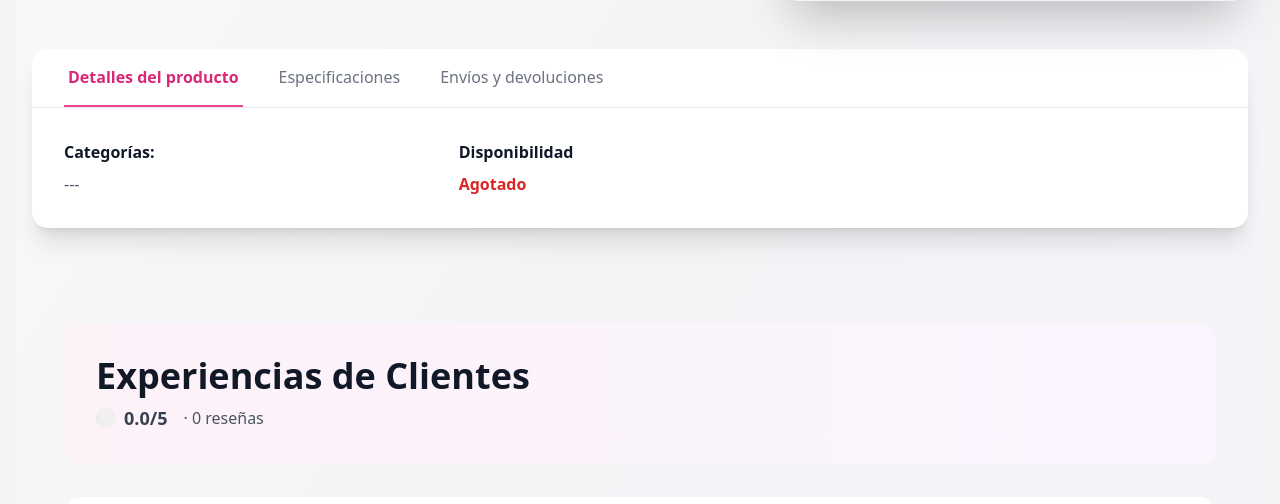
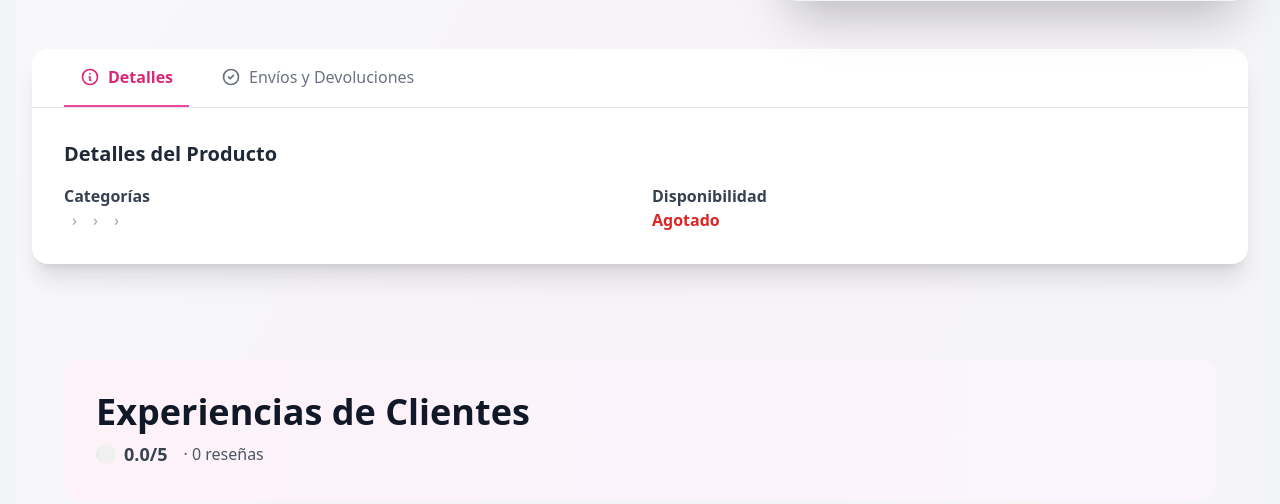
Before and after one commit to CRISTIANHERNANDEZ2005/yeicy-comestic, a Flask app: template app/templates/cliente/componentes/producto_detalle.html in a window 1280 px wide. Shown: the part 1090-1594 px from the top of the page. Run offline with Flask 3, Linux system fonts and the light colour scheme; the template is opened without the code that fills it, so the values that code supplies are empty; parts of the project's set-up code (start-up, migrations or seed data) failed here and were passed over; some libraries are stand-ins or nearby versions.

Commit message:
mejoras detalles

```diff
--- a/app/models/domains/product_models.py
+++ b/app/models/domains/product_models.py
@@ -120,8 +120,6 @@
         if id:
             self.id = id
 
-
-
 class Productos(UUIDPrimaryKeyMixin, TimestampMixin, EstadoActivoInactivoMixin, db.Model):
     __tablename__ = 'productos'
 
@@ -136,6 +134,7 @@
     stock_maximo: Mapped[int] = mapped_column(db.Integer, default=100, nullable=False)
     seudocategoria_id: Mapped[str] = mapped_column(db.String(36), db.ForeignKey('seudocategorias.id'), nullable=False)
     marca: Mapped[Optional[str]] = mapped_column(db.String(100), nullable=True)
+    especificaciones: Mapped[Optional[dict]] = mapped_column(db.JSON, nullable=True) # Nuevo campo para especificaciones
     # estado ya está en el mixin
     likes: Mapped[List['Likes']] = relationship('Likes', back_populates='producto', lazy=True)
     reseñas: Mapped[List['Reseñas']] = relationship('Reseñas', back_populates='producto', lazy=True)
@@ -185,7 +184,7 @@
         db.Index('idx_producto_stock_maximo', 'stock_maximo'),
     )
 
-    def __init__(self, nombre, descripcion, precio, imagen_url, existencia, seudocategoria_id, stock_minimo=10, stock_maximo=100, marca=None, estado='activo', id=None):
+    def __init__(self, nombre, descripcion, precio, imagen_url, existencia, seudocategoria_id, especificaciones=None, stock_minimo=10, stock_maximo=100, marca=None, estado='activo', id=None):
         self.nombre = str(NombreProducto(nombre))
         self.slug = slugify(self.nombre)
         self.descripcion = str(DescripcionProducto(descripcion))
@@ -210,6 +209,7 @@
         self.seudocategoria_id = seudocategoria_id
         self.marca = marca.strip() if marca else None
         self.estado = estado
+        self.especificaciones = especificaciones
         if id:
             self.id = id
         self.calificacion_promedio_almacenada = 0.0 # Inicializar la nueva columna
--- a/app/models/serializers.py
+++ b/app/models/serializers.py
@@ -116,7 +116,8 @@
         'seudocategoria_nombre': seudocategoria_nombre,
         'calificacion_promedio': prod.calificacion_promedio_almacenada,
         'es_nuevo': prod.es_nuevo,
-        'reseñas_count': len(prod.reseñas) if hasattr(prod, 'reseñas') else 0
+        'reseñas_count': len(prod.reseñas) if hasattr(prod, 'reseñas') else 0,
+        'especificaciones': prod.especificaciones or {}
     }
 
 def like_to_dict(like):
--- a/app/templates/cliente/componentes/producto_detalle.html
+++ b/app/templates/cliente/componentes/producto_detalle.html
@@ -549,41 +549,79 @@
     <div class="mb-12">
       <div class="bg-white rounded-2xl shadow-xl overflow-hidden">
         <div class="border-b border-gray-200">
-          <nav class="flex space-x-8 px-8" aria-label="Tabs">
-            <button
-              class="tab-button py-4 px-1 border-b-2 border-pink-500 text-pink-600 font-semibold"
-            >
-              Detalles del producto
+          <nav class="flex space-x-1 sm:space-x-4 px-4 sm:px-8" aria-label="Tabs">
+            <button data-tab="detalles" class="tab-button flex items-center space-x-2 py-4 px-2 sm:px-4 border-b-2 border-pink-500 text-pink-600 font-semibold">
+              <svg class="w-5 h-5" fill="none" stroke="currentColor" viewBox="0 0 24 24"><path stroke-linecap="round" stroke-linejoin="round" stroke-width="2" d="M13 16h-1v-4h-1m1-4h.01M21 12a9 9 0 11-18 0 9 9 0 0118 0z"></path></svg>
+              <span class="hidden sm:inline">Detalles</span>
             </button>
-            <button
-              class="tab-button py-4 px-1 border-b-2 border-transparent text-gray-500 hover:text-gray-700"
-            >
-              Especificaciones
+            {% if producto.especificaciones %}
+            <button data-tab="especificaciones" class="tab-button flex items-center space-x-2 py-4 px-2 sm:px-4 border-b-2 border-transparent text-gray-500 hover:text-gray-700 hover:border-gray-300 transition-colors duration-300">
+              <svg class="w-5 h-5" fill="none" stroke="currentColor" viewBox="0 0 24 24"><path stroke-linecap="round" stroke-linejoin="round" stroke-width="2" d="M9 7h6m0 10v-3m-3 3h.01M9 17h.01M9 14h.01M12 14h.01M15 11h.01M12 11h.01M9 11h.01M12 8h.01M15 8h.01M9 5h.01M12 5h.01M15 5h.01M5 5a2 2 0 012-2h10a2 2 0 012 2v14a2 2 0 01-2 2H7a2 2 0 01-2-2V5z"></path></svg>
+              <span class="hidden sm:inline">Especificaciones</span>
             </button>
-            <button
-              class="tab-button py-4 px-1 border-b-2 border-transparent text-gray-500 hover:text-gray-700"
-            >
-              Envíos y devoluciones
+            {% endif %}
+            <button data-tab="envios" class="tab-button flex items-center space-x-2 py-4 px-2 sm:px-4 border-b-2 border-transparent text-gray-500 hover:text-gray-700 hover:border-gray-300 transition-colors duration-300">
+              <svg class="w-5 h-5" fill="none" stroke="currentColor" viewBox="0 0 24 24"><path stroke-linecap="round" stroke-linejoin="round" stroke-width="2" d="M9 12l2 2 4-4m6 2a9 9 0 11-18 0 9 9 0 0118 0z"></path></svg>
+              <span class="hidden sm:inline">Envíos y Devoluciones</span>
             </button>
           </nav>
         </div>
 
-        <div class="p-8">
-          <div class="grid grid-cols-1 md:grid-cols-3 gap-8">
-            <div>
-              <h3 class="font-semibold text-gray-900 mb-2">Categorías:</h3>
-              <p class="text-gray-600">
-                {{ producto.seudocategoria.subcategoria.categoria_principal.nombre if producto.seudocategoria and producto.seudocategoria.subcategoria and producto.seudocategoria.subcategoria.categoria_principal else '' }}-{{ producto.seudocategoria.subcategoria.nombre if producto.seudocategoria and producto.seudocategoria.subcategoria else '' }}-{{ producto.seudocategoria.nombre if producto.seudocategoria else '' }}-{{ producto.nombre }}
-              </p>
+        <div class="p-6 sm:p-8">
+          <!-- Contenido de la Pestaña: Detalles -->
+          <div id="detalles" class="tab-content">
+            <div class="prose max-w-none">
+              <h3 class="text-xl font-bold text-gray-800 mb-4">Detalles del Producto</h3>
+              <div class="grid grid-cols-1 md:grid-cols-2 gap-6">
+                <div>
+                  <h4 class="font-semibold text-gray-700">Categorías</h4>
+                  <p class="text-gray-600 flex items-center space-x-2">
+                    <span>{{ producto.seudocategoria.subcategoria.categoria_principal.nombre if producto.seudocategoria and producto.seudocategoria.subcategoria and producto.seudocategoria.subcategoria.categoria_principal else '' }}</span>
+                    <span class="text-gray-400">&rsaquo;</span>
+                    <span>{{ producto.seudocategoria.subcategoria.nombre if producto.seudocategoria and producto.seudocategoria.subcategoria else '' }}</span>
+                    <span class="text-gray-400">&rsaquo;</span>
+                    <span>{{ producto.seudocategoria.nombre if producto.seudocategoria else '' }}</span>
+                    <span class="text-gray-400">&rsaquo;</span>
+                    <span class="font-semibold">{{ producto.nombre }}</span>
+                  </p>
+                </div>
+                <div>
+                  <h4 class="font-semibold text-gray-700">Disponibilidad</h4>
+                  <p class="font-bold {% if producto.existencia >= producto.stock_minimo %}text-green-600{% else %}text-red-600{% endif %}">
+                    {{ 'En stock' if producto.existencia >= producto.stock_minimo else 'Agotado' }}
+                  </p>
+                </div>
+              </div>
             </div>
+          </div>
 
-            <div>
-              <h3 class="font-semibold text-gray-900 mb-2">Disponibilidad</h3>
-              <p
-                class="{% if producto.existencia >= producto.stock_minimo %}text-green-600{% else %}text-red-600{% endif %} font-semibold"
-              >
-                {{ 'En stock' if producto.existencia >= producto.stock_minimo else 'Agotado' }}
-              </p>
+          <!-- Contenido de la Pestaña: Especificaciones -->
+          {% if producto.especificaciones %}
+          <div id="especificaciones" class="tab-content hidden">
+            <div class="prose max-w-none">
+              <h3 class="text-xl font-bold text-gray-800 mb-4">Especificaciones Técnicas</h3>
+              <div class="bg-gray-50 rounded-lg p-4 border border-gray-200">
+                <ul class="space-y-3">
+                  {% for key, value in producto.especificaciones.items() %}
+                  <li class="flex justify-between items-center py-2 border-b border-gray-200 last:border-b-0">
+                    <span class="font-medium text-gray-600">{{ key }}</span>
+                    <span class="text-gray-800 font-semibold text-right">{{ value }}</span>
+                  </li>
+                  {% endfor %}
+                </ul>
+              </div>
+            </div>
+          </div>
+          {% endif %}
+
+          <!-- Contenido de la Pestaña: Envíos y Devoluciones -->
+          <div id="envios" class="tab-content hidden">
+            <div class="prose max-w-none">
+              <h3 class="text-xl font-bold text-gray-800 mb-4">Información de Envíos y Devoluciones</h3>
+              <div class="space-y-4 text-gray-600">
+                <p><strong>Envíos:</strong> Ofrecemos envío estándar gratuito en todos los pedidos. El tiempo de entrega estimado es de 3 a 5 días hábiles. También disponemos de envío express por un costo adicional.</p>
+                <p><strong>Devoluciones:</strong> Aceptamos devoluciones dentro de los 30 días posteriores a la compra. El producto debe estar en su empaque original y sin usar. Para iniciar una devolución, por favor contacta a nuestro servicio al cliente.</p>
+              </div>
             </div>
           </div>
         </div>
@@ -627,7 +665,6 @@
           totalReviewsSpan.textContent = `(${totalReviewsCount} reseñas)`;
       }
       if (starsContainer && window.reviewsManager) {
-          // Reutilizar la función de generación de estrellas del ReviewsManager
           starsContainer.innerHTML = window.reviewsManager.generateStarsHTML(Math.round(averageRating));
       }
   }
@@ -637,6 +674,55 @@
           initializeProductCarousel();
       }
 
+      // Lógica de Pestañas (Tabs) A PRUEBA DE ERRORES
+      const tabsContainer = document.querySelector('[aria-label="Tabs"]');
+      if (tabsContainer) {
+          const tabButtons = Array.from(tabsContainer.querySelectorAll('.tab-button'));
+          const contentContainer = tabsContainer.closest('.bg-white').querySelector('.p-6, .p-8');
+
+          if (contentContainer) {
+              const tabContents = Array.from(contentContainer.querySelectorAll('.tab-content'));
+
+              const tabMap = {};
+              tabContents.forEach(content => {
+                  if (content && content.id) {
+                      tabMap[content.id] = content;
+                  }
+              });
+
+              tabButtons.forEach(button => {
+                  button.addEventListener('click', () => {
+                      const tabId = button.dataset.tab;
+
+                      // Ocultar todo el contenido
+                      for (const id in tabMap) {
+                          if (tabMap[id]) {
+                              tabMap[id].classList.add('hidden');
+                          }
+                      }
+
+                      // Desactivar todos los botones
+                      tabButtons.forEach(btn => {
+                          if (btn) {
+                            btn.classList.remove('border-pink-500', 'text-pink-600', 'font-semibold');
+                            btn.classList.add('border-transparent', 'text-gray-500');
+                          }
+                      });
+
+                      // Activar el botón clickeado
+                      button.classList.add('border-pink-500', 'text-pink-600', 'font-semibold');
+                      button.classList.remove('border-transparent', 'text-gray-500');
+
+                      // Mostrar contenido activo
+                      if (tabMap[tabId]) {
+                          tabMap[tabId].classList.remove('hidden');
+                      }
+                  });
+              });
+          }
+      }
+
+      // Lógica del selector de cantidad
       const quantityInput = document.getElementById('quantity-input');
       const decreaseBtn = document.getElementById('decrease-quantity');
       const increaseBtn = document.getElementById('increase-quantity');
@@ -707,12 +793,10 @@
                   }
               }
 
-              // Inicializar estado del botón
               if (window.favoritesManager && window.favoritesManager.favoriteProducts.has(productId)) {
                   updateButtonState(true);
               }
 
-              // Escuchar cambios en los favoritos
               document.addEventListener('favorites:updated', function(e) {
                   if (e.detail.productId === productId) {
                       updateButtonState(e.detail.isFavorite);
@@ -721,7 +805,6 @@
           });
       }
 
-      // Esperar a que el gestor de favoritos esté listo
       document.addEventListener('favorites:loadComplete', setupFavoriteButtons, { once: true });
 
       // Animación suave al hacer scroll
```
Also changed, not shown: script_prueba.py (+23 -19 lines).
